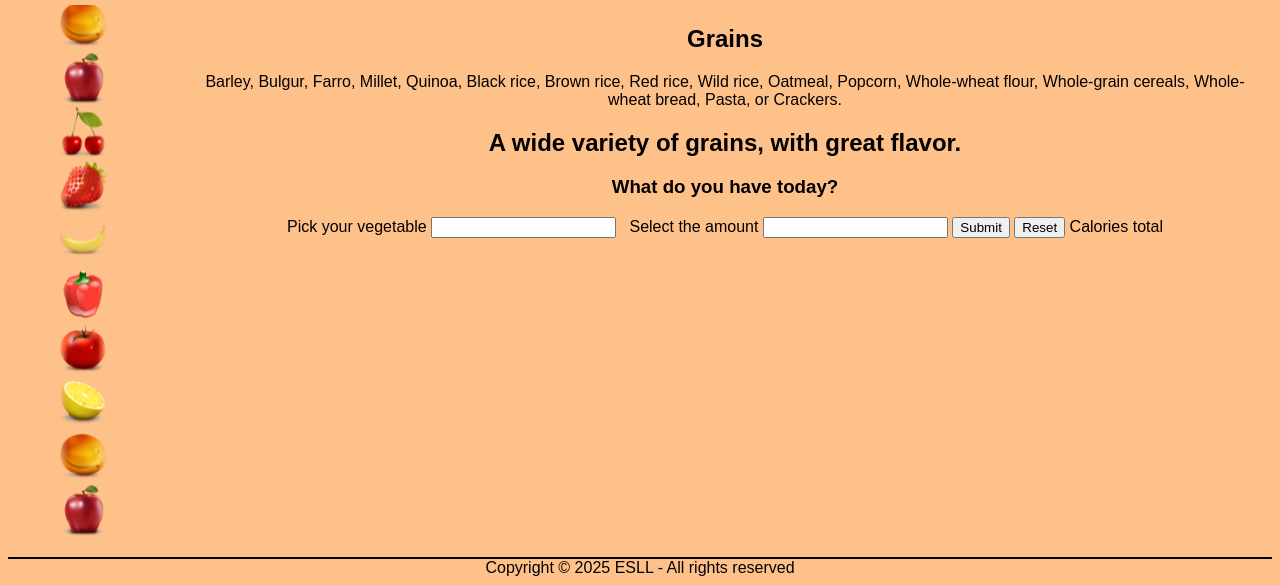
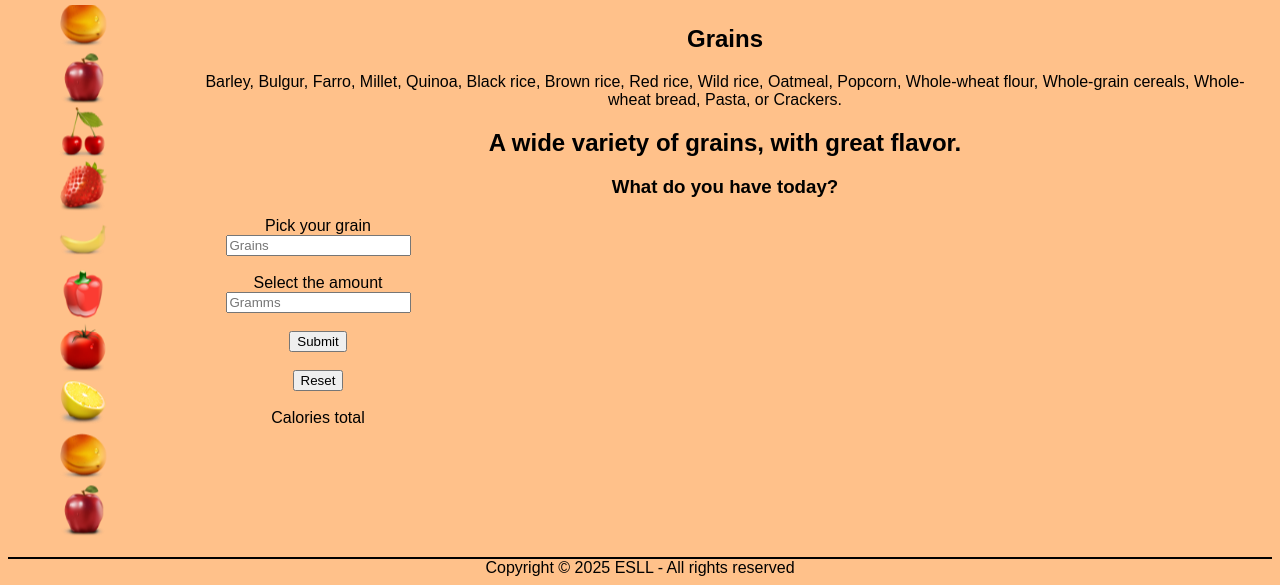
Before and after one commit to DimDeveloper18/Python-Assignment, a Flask app: page /grains in a window 1280 px wide. Shown: the part 250-835 px from the top of the page. Run offline with Flask 3, Linux system fonts and the light colour scheme.

Commit message:
Form id added, inputs placeholder name's changed and space elements added after veg., gramms  datalist's and buttons inputs.

```diff
--- a/templates/grains.html
+++ b/templates/grains.html
@@ -17,9 +17,9 @@
         <h2>A wide variety of grains, with great flavor.</h2>
         <p>
             <h3>What do you have today?</h3>
-            <form method="get">
-                <label for="piked-grain">Pick your vegetable</label>
-                <input type="text" name="grain" id="grain" list="grains">
+            <form id="choose_form" method="get">
+                <label for="piked-grain">Pick your grain</label>
+                <input type="text" name="grain" id="grain" list="grains" placeholder="Grains">
                 <datalist id="grains">
                     <option value="Barley" label="Barley"></option>
                     <option value="Bulgur" label="Bulgur"></option>
@@ -38,15 +38,15 @@
                     <option value="Crackers" label="Crackers"></option>
                 </datalist>&nbsp;
                 <label for="gramms_select">Select the amount</label>
-                <input type="text" name="gramm" id="grain_gramm" list="gramms">
+                <input type="text" name="gramm" id="grain_gramm" list="gramms" placeholder="Gramms">
                 <datalist id="gramms">
                     <option value="30" label="g"></option>
                     <option value="50" label="g"></option>
                     <option value="100" label="g"></option>
                     <option value="150" label="g"></option>
                     <option value="" label=""></option>
-                </datalist>
-                <input type="submit"/> <input type="reset"/>
+                </datalist>&nbsp;
+                <input type="submit"/>&nbsp; <input type="reset"/>&nbsp;
                 <label for="grain_cal">Calories total</label>
                 <output name="calories" for="grain gramm"></output>
             </form>
```
